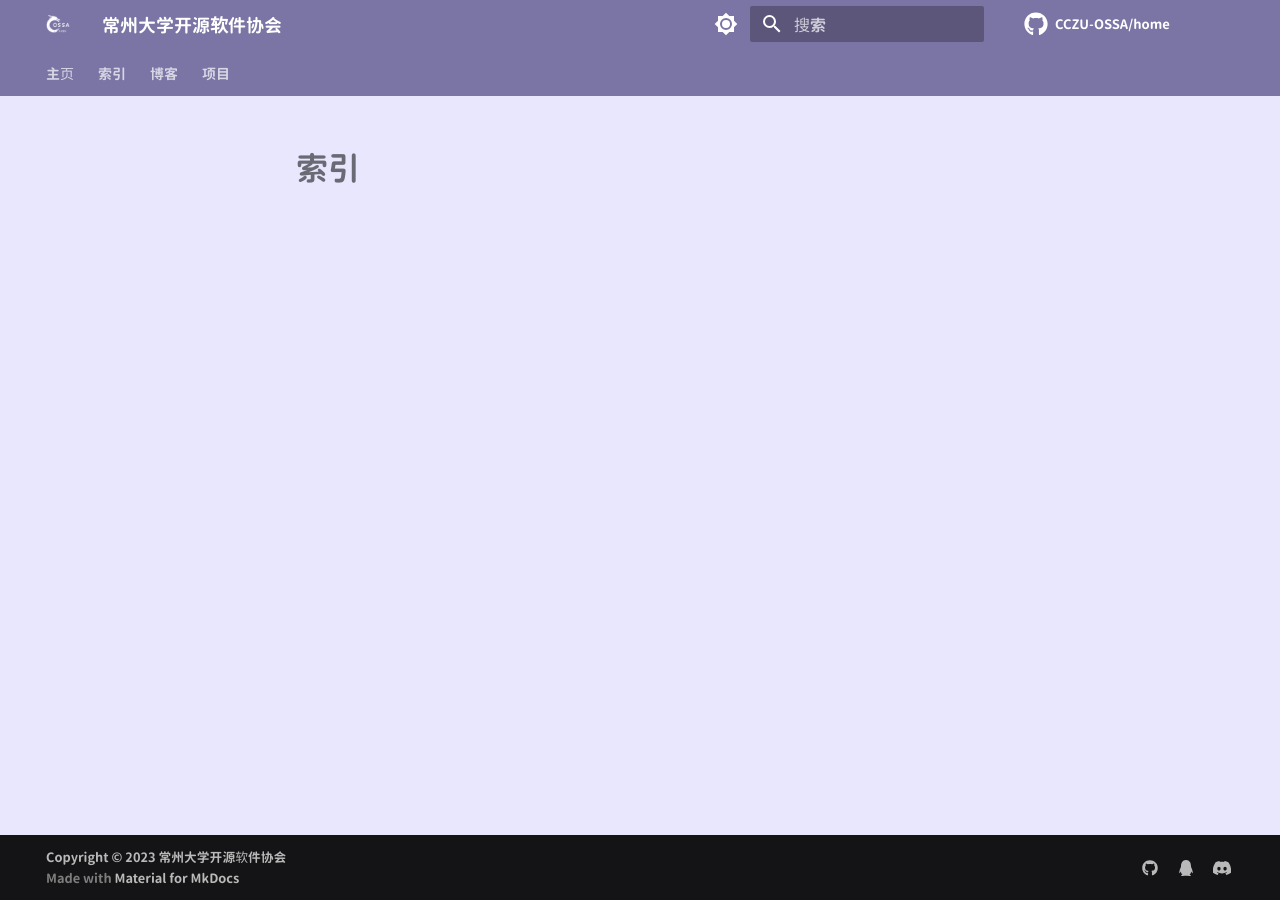
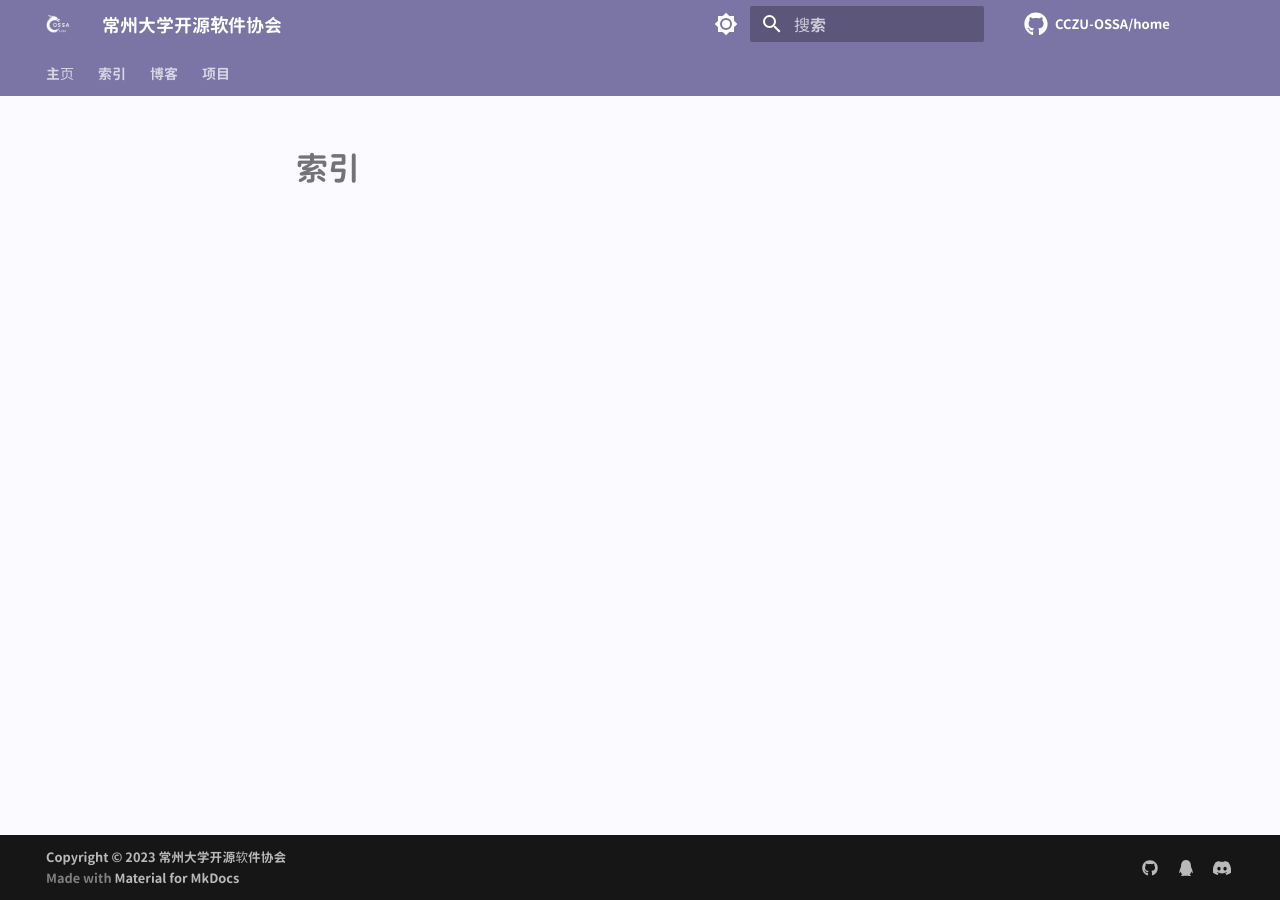
Before and after one commit to CCZU-OSSA/home, an MkDocs documentation site: the page built from docs/indexs/index.md, in a window 1280 px wide. Built offline with MkDocs 1.6.1 and Material for MkDocs 9.7.7, drawn with Linux system fonts in a browser that asks for light colours; some web fonts are replaced; comment, search, counter and statistics services are not loaded.

Commit message:
✨ 一些地方的颜色调整

```diff
--- a/docs/assets/stylesheets/colorscheme.css
+++ b/docs/assets/stylesheets/colorscheme.css
@@ -1,10 +1,10 @@
 [data-md-color-scheme="glow"] {
     --md-hue: 244;
-    --md-default-bg-color: hsla(var(--md-hue), 90%, 95%, 1);
+    --md-default-bg-color: hsla(var(--md-hue), 90%, 99%, 1);
     --md-default-bg-color--light: hsla(var(--md-hue), 90%, 93%, 0.54);
     --md-default-bg-color--lighter: hsla(var(--md-hue), 90%, 93%, 0.26);
     --md-default-bg-color--lightest: hsla(var(--md-hue), 90%, 93%, 0.07);
-    --md-code-bg-color: hsla(var(--md-hue), 90%, 98%, 1);
+    --md-code-bg-color: hsla(var(--md-hue), 90%, 96%, 1);
 
     --md-primary-fg-color: #7b75a5;
     --md-primary-fg-color--light: #c4c1d7;
@@ -15,7 +15,7 @@
     --md-typeset-a-color: var(--md-primary-fg-color);
 
     --md-accent-fg-color: #7b75a5;
-    --md-accent-fg-color--transparent: #f500561a;
+    --md-accent-fg-color--transparent: #a193ff2d;
     --md-accent-bg-color: #fff;
     --md-accent-bg-color--light: #ffffffb3;
 
@@ -76,7 +76,7 @@
     --md-typeset-a-color: hsl(269, 77%, 78%);
 
     --md-accent-fg-color: hsl(269, 22%, 40%);
-    --md-accent-fg-color--transparent: #f500561a;
+    --md-accent-fg-color--transparent: #7b75a55a;
     --md-accent-bg-color: #fff;
     --md-accent-bg-color--light: #ffffffb3;
 }
```
